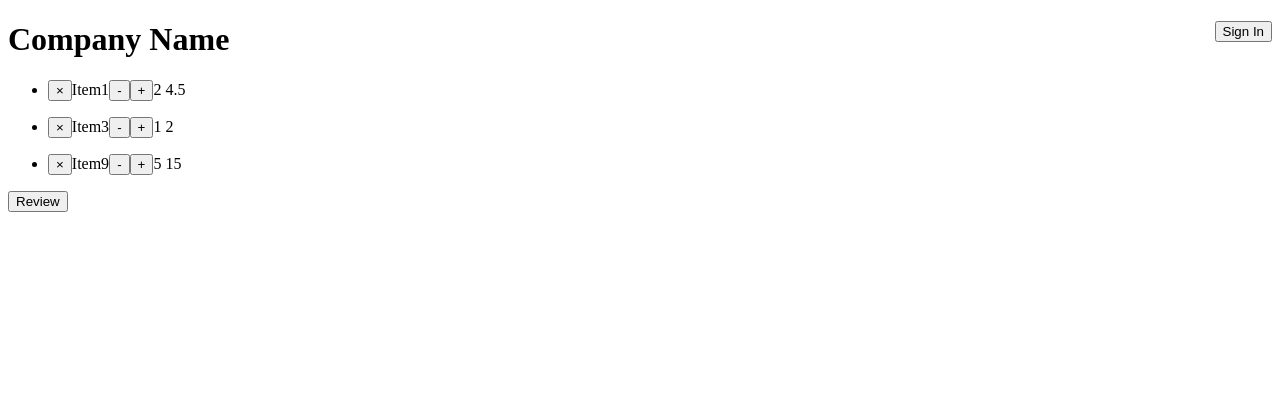
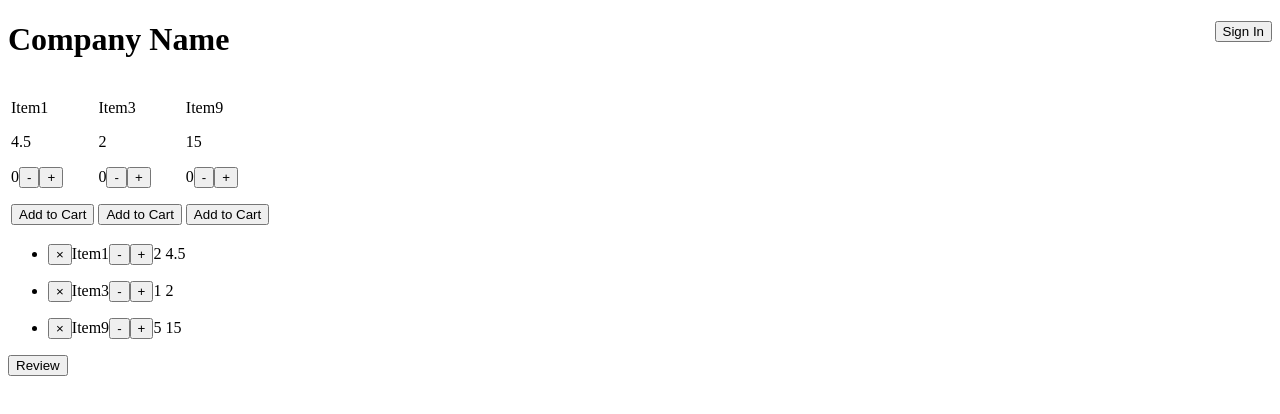
Before and after one commit to aaronlin986/webapp, a React (Create React App) app in the folder front-end/: page / in a window 1280 px wide. Shown: the top 414 px of the page. Built offline with nearby package versions, Linux system fonts and the light colour scheme.

Commit message:
Implemented Products module displaying information on each product

```diff
--- a/front-end/src/App.js
+++ b/front-end/src/App.js
@@ -2,9 +2,11 @@
 import { useState } from "react"
 import LoginForm from "./components/LoginForm"
 import HeaderBar from "./components/HeaderBar"
+import Products from './components/Products'
 import Cart from './components/Cart'
 
 const App = () => {
+  const [products, setProducts] = useState([])
   const [cart, setCart] = useState([])
   const [showLoginForm, setShowLoginForm] = useState('modal-hide')
 
@@ -28,7 +30,7 @@ const App = () => {
   const decrementItem = (item) => {
     setCart(cart.map(i =>
       i.id === item.id
-      ? {...item, count: item.count - 1}
+      ? {...item, quantity: item.quantity - 1}
       : i
     ))
   }
@@ -36,27 +38,34 @@ const App = () => {
   const incrementItem = (item) => {
     setCart(cart.map(i =>
       i.id === item.id
-      ? {...item, count: item.count + 1}
+      ? {...item, quantity: item.quantity + 1}
       : i
     ))
+  }
+
+  const addCart = (item) => {
+    setCart(cart.concat(item))
   }
 
   //Temporary cart
   const items = [
     {
       name: "Item1",
-      count: 2,
-      cost: 4.5
+      quantity: 2,
+      cost: 4.5,
+      id: 1
     },
     {
       name: "Item3",
-      count: 1,
-      cost: 2
+      quantity: 1,
+      cost: 2,
+      id: 2
     },
     {
       name: "Item9",
-      count: 5,
-      cost: 15
+      quantity: 5,
+      cost: 15,
+      id: 3
     }
   ]
 
@@ -65,6 +74,7 @@ const App = () => {
       <div>
         <HeaderBar name='Company Name' loginPopup={loginPopup}/>
         <LoginForm show={showLoginForm} toggleShow={toggleShowLoginForm}/>
+        <Products products={items} addCart={addCart}/>
         <Cart
           cart={items}
           removeFromCart={removeFromCart}
--- a/front-end/src/components/Cart.js
+++ b/front-end/src/components/Cart.js
@@ -3,11 +3,9 @@ import Item from './Item'
 const Cart = ({cart, removeFromCart, decrementItem, incrementItem}) => {
     return (
         <div>
-            {/* Each item will have it's own component,
-            which will also have an ID number we can use as a key in li*/}
             <ul>
                 {cart.map(item =>
-                    <li>
+                    <li key={item.id}>
                         <Item
                             item={item}
                             removeFromCart={removeFromCart}
--- a/front-end/src/components/Item.js
+++ b/front-end/src/components/Item.js
@@ -6,7 +6,7 @@ const Item = ({item, decrementItem, incrementItem, removeFromCart}) => {
             {item.name}
             <button onClick={() => decrementItem(item)}>-</button>
             <button onClick={() => incrementItem(item)}>+</button>
-            <span>{item.count} {item.cost}</span>
+            <span>{item.quantity} {item.cost}</span>
         </p>
     );
 };
--- /dev/null
+++ b/front-end/src/components/Product.js
@@ -0,0 +1,31 @@
+import {useState} from 'react'
+
+const Product = ({product, addCart}) => {
+    const [quantity, setQuantity] = useState(0)
+
+    const incrementQuantity = () => {
+        setQuantity(quantity + 1)
+    }
+
+    const decrementQuantity = () => {
+        if(quantity > 0){
+            setQuantity(quantity - 1)
+        }
+    }
+
+    return (
+        <div>
+            {/* img goes here */}
+            <p>{product.name}</p>
+            {product.cost}
+            <p>
+                {quantity}
+                <button onClick={decrementQuantity}>-</button>
+                <button onClick={incrementQuantity}>+</button>
+            </p>
+            <button onClick={() => addCart({...product, quantity})}>Add to Cart</button>
+        </div>
+    )
+}
+
+export default Product
--- /dev/null
+++ b/front-end/src/components/Products.js
@@ -0,0 +1,19 @@
+import Product from "./Product"
+
+const Products = ({products, addCart}) => {
+    return (
+        <table>
+            <tbody>
+                <tr>
+                    {products.map(product =>
+                        <td key={product.id}>
+                            <Product product={product} addCart={addCart}/>
+                        </td>
+                    )}
+                </tr>
+            </tbody>
+        </table>
+    )
+}
+
+export default Products
```
